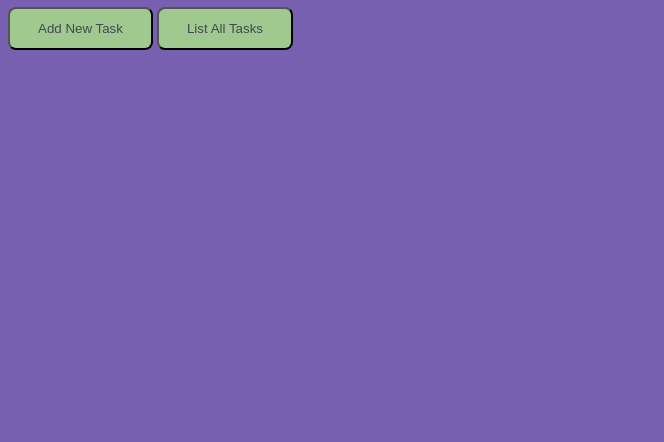
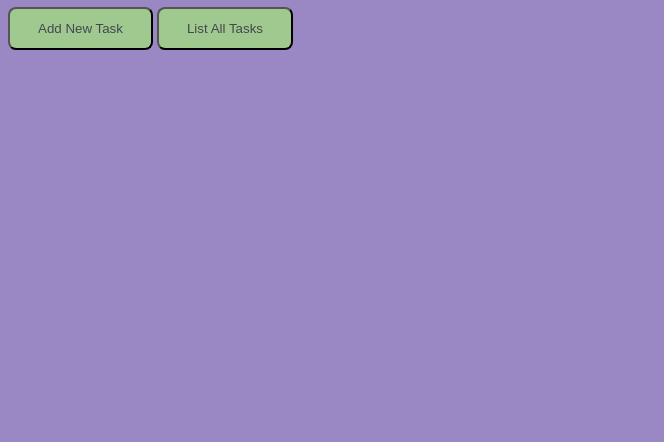
Before and after one commit to Kejin1027/Task4, a website: page public/index.html in a window 1280 px wide. Shown: the part 358-800 px from the top of the page, without its empty margins (0-664 px from the left). Drawn offline with Linux system fonts and the light colour scheme; files that its build step writes are made by us from their sources; files whose address does not match are found by name.

Commit message:
small change

```diff
--- a/css/style.css
+++ b/css/style.css
@@ -1,5 +1,5 @@
 body {
-    background-color: rgb(120, 96, 177);
+    background-color: rgb(154, 136, 196);
 }
 button{
     background-color: rgb(160, 201, 143);
```
